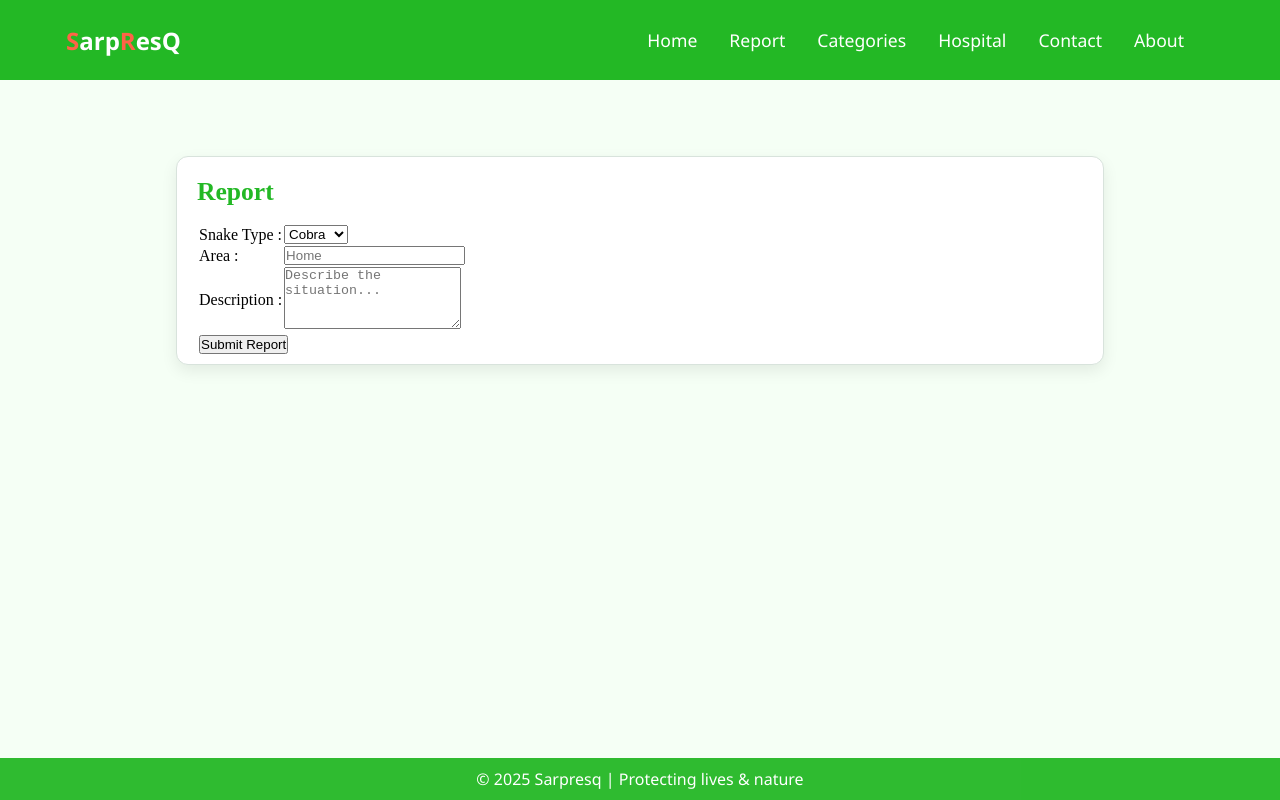
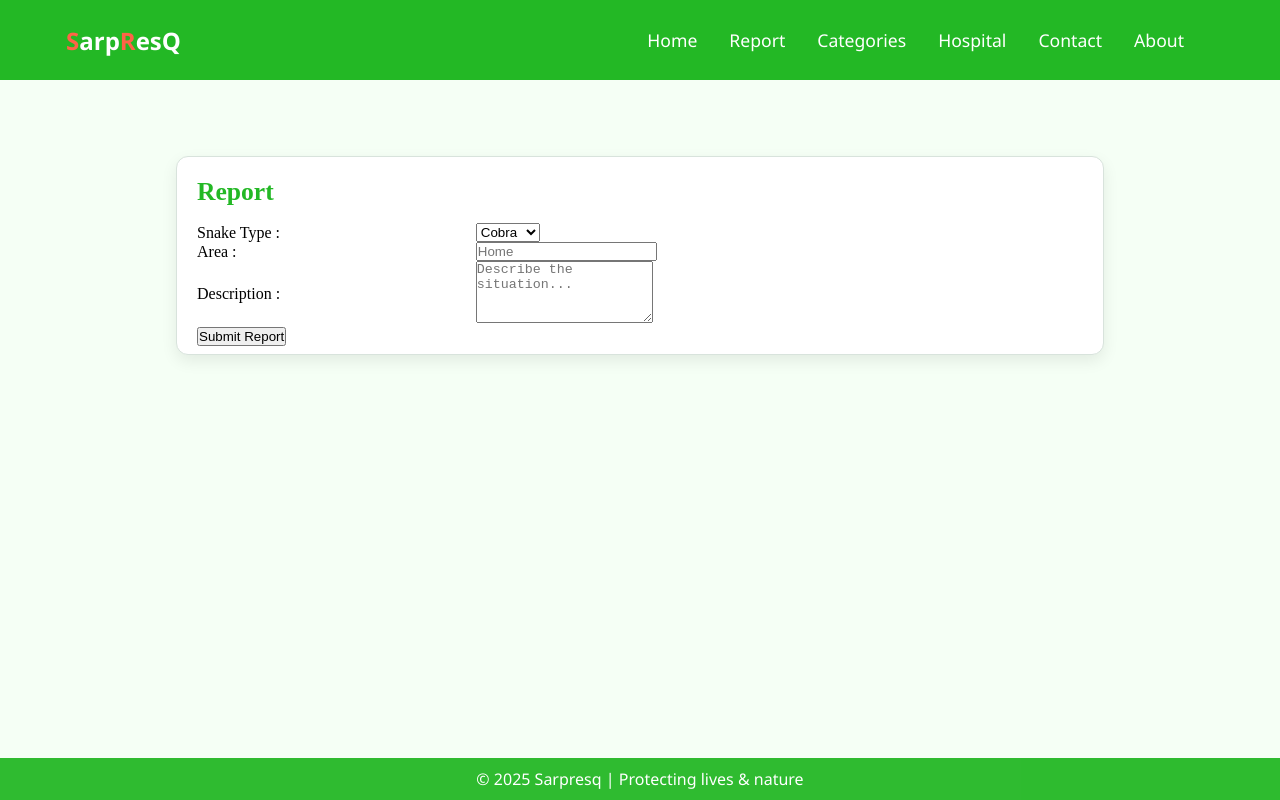
Before and after one commit to ashensilva12/SarpResQ, a React (Vite) app: page /Report in a window 1280 px wide. Built offline with nearby package versions, Linux system fonts and the light colour scheme.

Commit message:
Update Report.css

```diff
--- a/src/component/pages/Report.css
+++ b/src/component/pages/Report.css
@@ -33,3 +33,7 @@
 	color: var(--brand);
 	font-weight: 700;
 }
+.report-table {
+	width: 100%;
+	border-collapse: collapse;
+}
```
